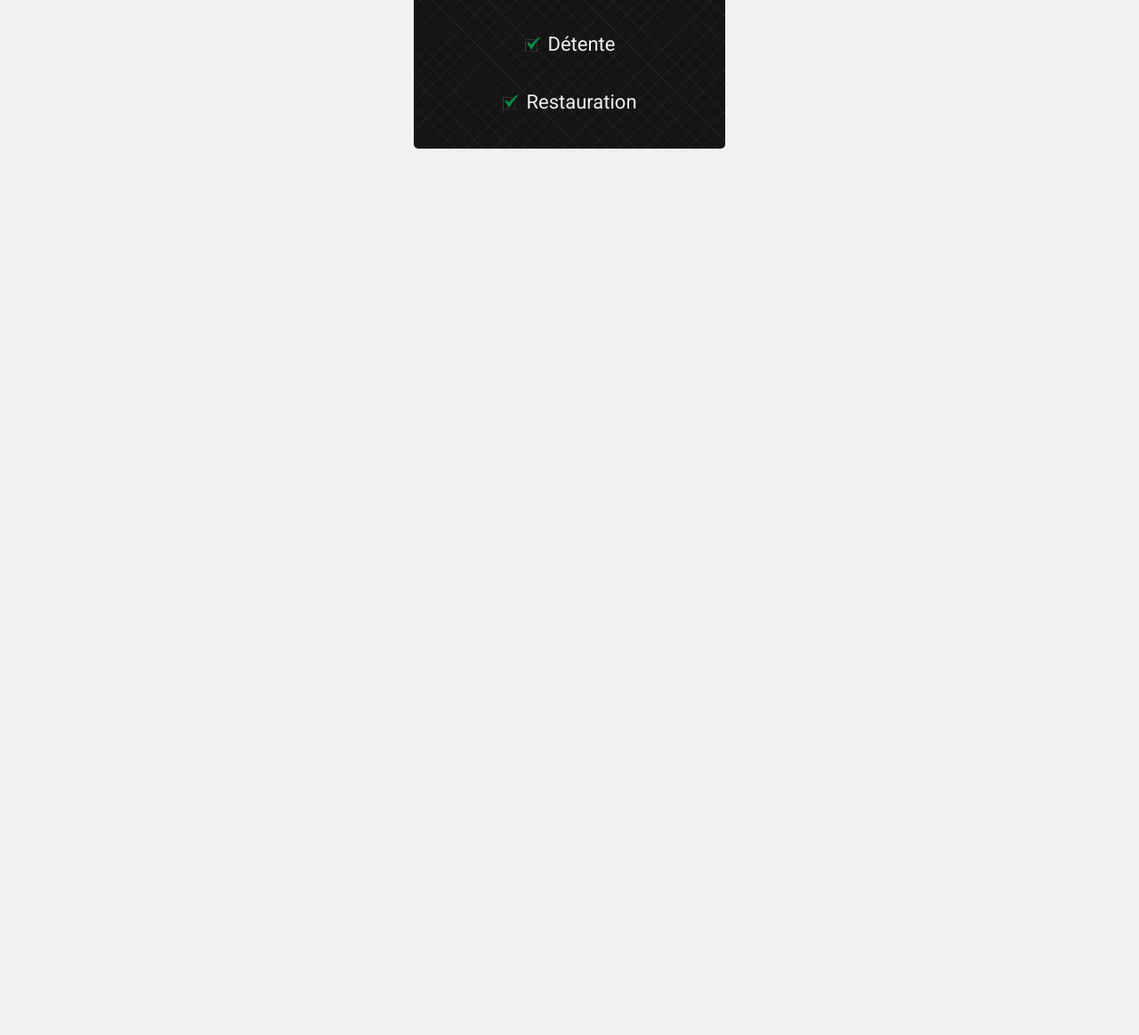
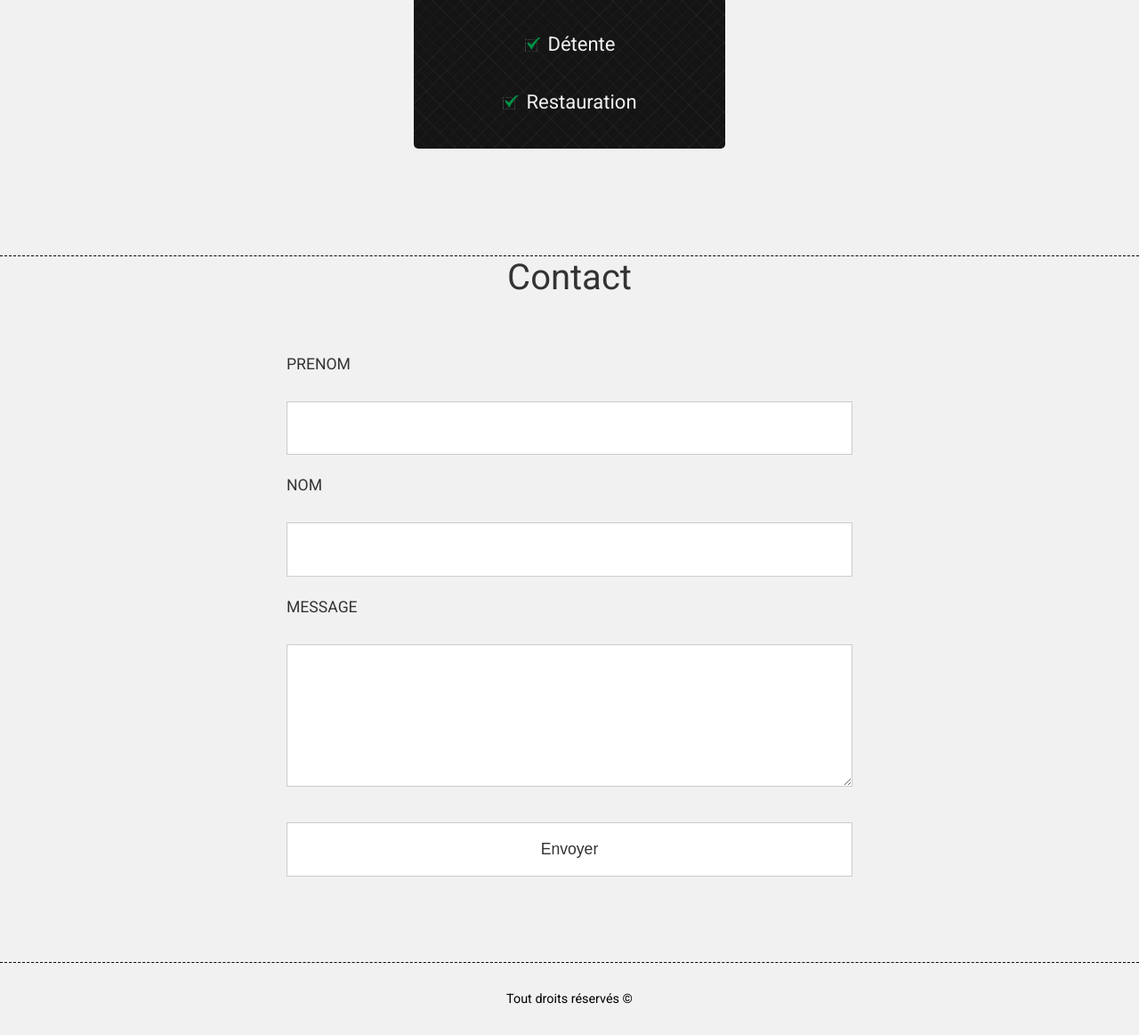
Before and after one commit to SoroFereLaha/Game-Zone, a plain HTML site: page index.html in a window 1280 px wide. Shown: the part 5215-6378 px from the top of the page at 89% size. Before the commit the page ends 5502 px from the top, so only its background shows below. Drawn offline with Linux system fonts and the light colour scheme.

Commit message:
contact et footer

```diff
--- a/index.html
+++ b/index.html
@@ -12,10 +12,10 @@
 
     <nav>
         <ul>
-            <li><a href="#" class="items-navigation">Acceuil</a></li>
-            <li><a href="#" class="items-navigation">Matériel</a></li>
-            <li><a href="#" class="items-navigation">Tarif</a></li>
-            <li><a href="#" class="items-navigation">Contact</a></li>
+            <li><a href="#home" class="items-navigation">Acceuil</a></li>
+            <li><a href="#equipement" class="items-navigation">Matériel</a></li>
+            <li><a href="#tarifs" class="items-navigation">Tarif</a></li>
+            <li><a href="#contact" class="items-navigation">Contact</a></li>
         </ul>
     </nav>
 
@@ -28,8 +28,8 @@
             <p>Entrainez-vous.</p>
             <p>Progresser.</p>
             <div class="cont-btn-home">
-                <a href="#" class="btn-acceuil b1">Équipement</a>
-                <a href="#" class="btn-acceuil b2">Contact</a>
+                <a href="#equipement" class="btn-acceuil b1">Équipement</a>
+                <a href="#contact" class="btn-acceuil b2">Contact</a>
             </div>
         </div>
         <div class="bloc-droit-acceuil"></div>
@@ -250,6 +250,31 @@
         </div>
     </section>
 
+    <!-- Section tarifs -->
+
+    <h2 class="titre-contact">Contact</h2>
+
+    <section id="contact">
+        <form>
+            <label for="prenom">PRENOM</label>
+            <input type="text" id="prenom">
+
+            <label for="nom">NOM</label>
+            <input type="text" id="nom">
+
+            <label for="txt-area">MESSAGE</label>
+            <textarea id="txt-area"></textarea>
+
+            <button class="form-btn" type="submit">Envoyer</button>
+        </form>
+    </section>
+
+    <!-- Footer -->
+
+    <footer>
+        <p>Tout droits réservés ©</p>
+    </footer>
+
     <script src="app.js"></script>
 </body>
 </html>
--- a/style.css
+++ b/style.css
@@ -7,6 +7,10 @@
 body{
     font-family: Roboto, Helvetica, sans-serif;
     background: #f1f1f1;
+}
+
+html {
+    scroll-behavior: smooth;
 }
 
 /*------------Navigation----------*/
@@ -567,3 +571,129 @@
     margin-right: 7px;
     width: 20px;
 }
+
+/*------------Section formulaire----------*/
+
+/* Titre de la section contact */
+.titre-contact {
+    border-top: 1px dashed #000;
+    text-align: center;
+    font-size: 2.5rem;
+    color: #333;
+    margin: 3rem 0 2rem 0;
+    font-weight: 400;
+}
+
+/* Section contact */
+#contact {
+    max-width: 700px;
+    margin: 0 auto;
+    padding: 2rem;
+    margin-bottom: 4rem;
+}
+
+/* Formulaire */
+#contact form {
+    display: flex;
+    flex-direction: column;
+    gap: 1.5rem;
+}
+
+/* Labels */
+#contact label {
+    font-weight: 400;
+    color: #333;
+    font-size: 1.1rem;
+    margin-bottom: 0.5rem;
+    display: block;
+}
+
+/* Inputs et textarea */
+#contact input[type="text"],
+#contact textarea {
+    padding: 1.2rem;
+    border: 1px solid #ccc;
+    border-radius: 0;
+    font-size: 1.1rem;
+    font-family: inherit;
+    background: white;
+    width: 100%;
+    box-sizing: border-box;
+}
+
+#contact input[type="text"]:focus,
+#contact textarea:focus {
+    outline: none;
+    border-color: #999;
+}
+
+/* Textarea spécifique */
+#contact textarea {
+    min-height: 160px;
+    resize: vertical;
+}
+
+/* Bouton du formulaire */
+.form-btn {
+    background: white;
+    color: #333;
+    padding: 1.2rem 2.5rem;
+    border: 1px solid #ccc;
+    border-radius: 0;
+    font-size: 1.1rem;
+    font-weight: 400;
+    cursor: pointer;
+    transition: all 0.2s ease;
+    margin-top: 1rem;
+}
+
+.form-btn:hover {
+    background: #f5f5f5;
+    border-color: #999;
+}
+
+/* Footer */
+footer {
+    text-align: center;
+    padding: 2rem 0;
+    margin-top: auto;
+    border-top: 1px dashed #000;
+}
+
+footer p {
+    margin: 0;
+    font-size: 0.9rem;
+}
+
+/* Responsive */
+@media (max-width: 768px) {
+    .titre-contact {
+        font-size: 2rem;
+        margin: 2rem 0 1.5rem 0;
+    }
+
+    #contact {
+        margin: 0 1rem 3rem 1rem;
+        padding: 1.5rem;
+        max-width: none;
+    }
+
+    #contact input[type="text"],
+    #contact textarea {
+        padding: 1rem;
+        font-size: 1rem;
+    }
+
+    #contact label {
+        font-size: 1rem;
+    }
+
+    .form-btn {
+        padding: 1rem 2rem;
+        font-size: 1rem;
+    }
+
+    #contact textarea {
+        min-height: 140px;
+    }
+}
```
